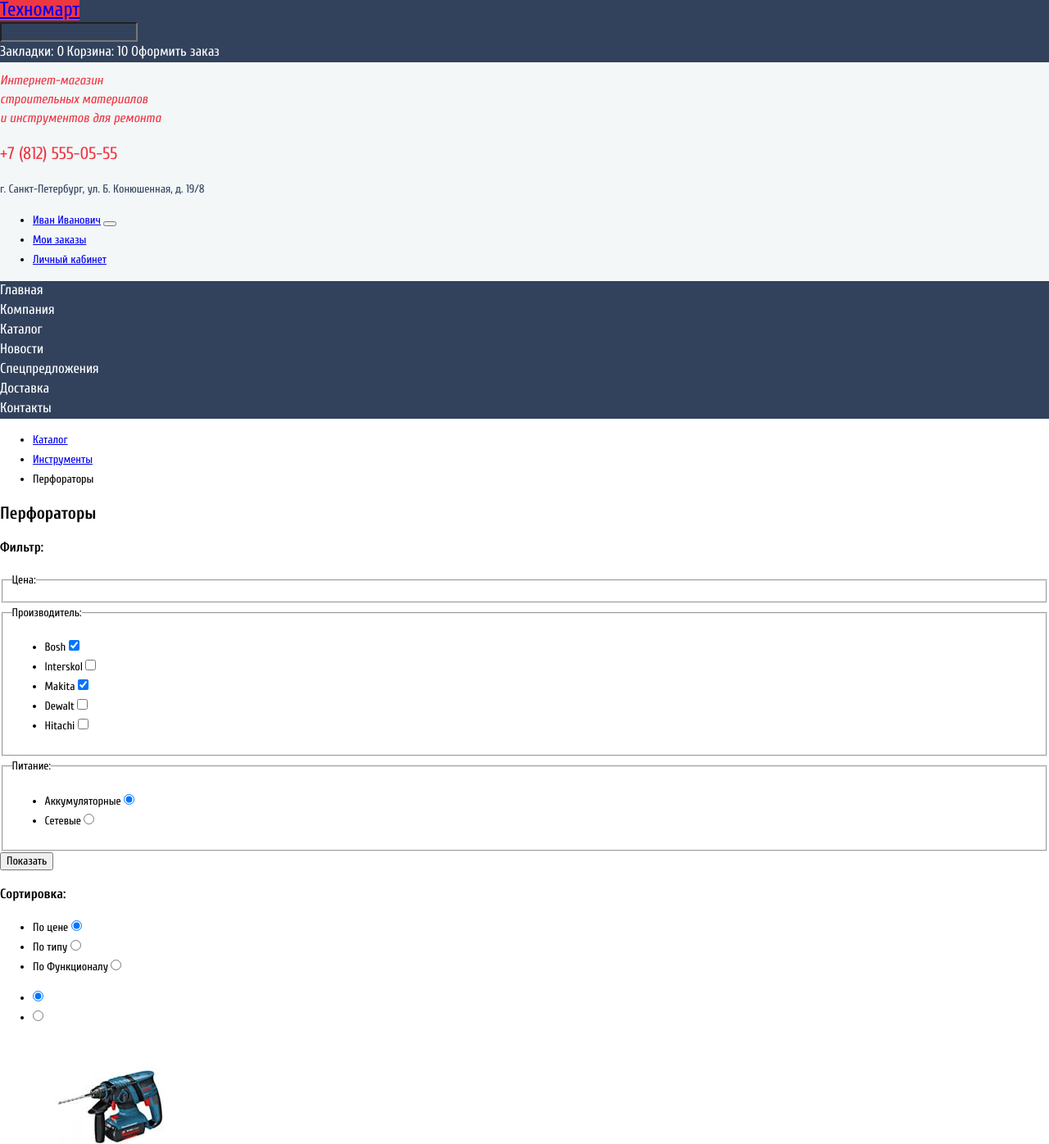
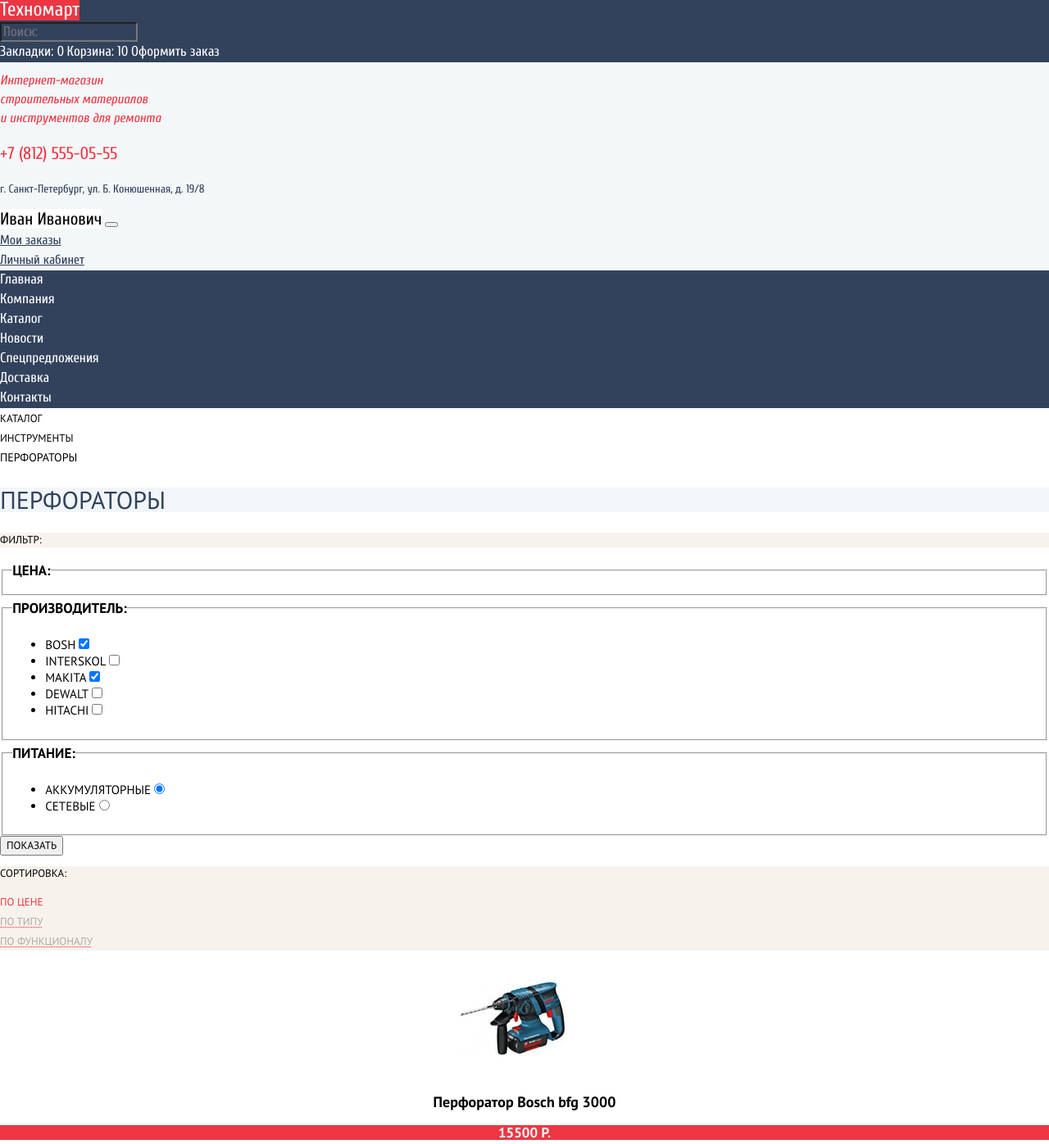
Before and after one commit to iTEvgen/technomart, a website: page source/catalog.html in a window 1280 px wide. Shown: the top 1396 px of the page at 82% size. Drawn offline with nearby package versions, Linux system fonts and the light colour scheme; files that its build step writes are made by us from their sources.

Commit message:
Файл catalog подключение нестандартных шрифтов, подключение normalize.css, заданы стили шрифтов, заданы фоны.

```diff
--- a/source/catalog.html
+++ b/source/catalog.html
@@ -15,7 +15,7 @@
         <a href="index.html" class="hadihg-nav__logo" aria-label="Переход на главную страницк интернет-магазина Техномант">Техномарт</a>
         <form class="hadihg-nav__form" action="https://echo.htmlacademy.ru" method="POST">
           <label class="visually-hidden" for="search-site-id">поис по сайту</label>
-          <input type="search" name="search-form" id="search-site-id">
+          <input type="search" name="search-form" id="search-site-id" placeholder="Поиск:">
         </form>
         <a class="hadihg-nav__item" aria-label="Переход на страницу с закладками" href="#">Закладки: <span>0</span></a>
         <a class="hadihg-nav__item" aria-label="Переход на страницу с корзиной" href="#">Корзина: <span>10</span></a>
@@ -28,17 +28,18 @@
           <p class="contacts__tell">+7 (812) 555-05-55</p>
           <p class="content__address">г. Санкт-Петербург, ул. Б. Конюшенная, д. 19/8</p>
         </div>
-        <ul class="user-nav-login__list">
-          <li class="user-nav-login__item"><a href="#" aria-label="Персональная стнаница пользователя">Иван Иванович</a>
+        <ul class="user-nav__list">
+          <li class="user-nav__item">
+            <a href="#" aria-label="Персональная стнаница пользователя">Иван Иванович</a>
             <button class="button">
               <span class="visually-hidden">Выйти из личного кабинета</span>
             </button>
           </li>
-          <li class="user-nav-login__item">
-            <a href="#" aria-label="Переход на страницу с моими заказами">Мои заказы</a>
+          <li class="user-nav-login__items">
+            <a class="user-nav-login__item" href="#" aria-label="Переход на страницу с моими заказами">Мои заказы</a>
           </li>
-          <li class="user-nav-login__item">
-            <a href="#" aria-label="Переход на страницу Личного кабинета">Личный кабинет</a>
+          <li class="user-nav-login__items">
+            <a class="user-nav-login__item" href="#" aria-label="Переход на страницу Личного кабинета">Личный кабинет</a>
           </li>
         </ul>
         <!--<ul class="user-nav__list">
@@ -86,12 +87,15 @@
           <li class="catalog-breadcrumbs__items">
             <a href="catalog.html" aria-label="Переход на страницу каталог">Каталог</a>
           </li>
-          <li class="catalog-items-breadcrumbs__items">
+          <li class="catalog-breadcrumbs__items">
             <a href="#" aria-label="Переход на страницу инструменты">Инструменты</a>
           </li>
           <li class="catalog-items-breadcrumbs__items"><a aria-label="Страница с перфоратороми">Перфораторы</a></li>
         </ul>
+        <div class="catalog-items__wrapper-heading">
           <h2 class="catalog-items__heading">Перфораторы</h2>
+        </div>
+
 
       </div>
 
@@ -101,7 +105,9 @@
 
           <h2 class="visually-hidden">Фильтр каталога</h2>
           <form class="filter-form" action="https://echo.htmlacademy.ru" method="GET">
+            <div class="filter-form__title-wrapper">
               <h3 class="filter-form__title">Фильтр:</h3>
+           </div>
             <fieldset class="filret-price">
               <legend class="filret-price__title">Цена:</legend>
             </fieldset>
@@ -155,27 +161,18 @@
             <h3 class="card__title">Сортировка:</h3>
             <ul class="card__list sorted-type">
               <li class="card__items">
-                  <label for="card-price-id">По цене</label>
-                  <input type="radio" name="sorted-type" id="card-price-id" checked>
+                <a class="card__item card__item--active" aria-label="Отсортировать по цене" href="#">По цене</a>
               </li>
               <li class="card__items">
-                  <label for="card-type-id">По типу</label>
-                  <input type="radio" name="sorted-type" id="card-type-id">
+                <a class="card__item" aria-label="Отсортировать по типу" href="#">По типу</a>
               </li>
               <li class="card__items">
-                  <label for="card-functions-id">По Функционалу</label>
-                  <input type="radio" name="sorted-type" id="card-functions-id">
+                <a class="card__item" aria-label="Отсортировать по функионалу" href="#">По Функционалу</a>
               </li>
             </ul>
             <ul class="card__list sorted-list">
-                <li class="card__items">
-                  <label for="card-top-list"><span class="visually-hidden">Отсортировать с начала списка</span></label>
-                  <input type="radio" name="sorted-list" id="card-top-list" checked>
-                </li>
-                <li class="card__items">
-                  <label for="card-end-list"><span class="visually-hidden">Отсортировать с с конца списка</span></label>
-                  <input type="radio" name="sorted-list" id="card-end-list">
-                </li>
+              <li><a href="#" aria-label="Отсортировать с с конца списка"><span class="visually-hidden">Отсортировать с с конца списка</span></a></li>
+              <li><a href="#" aria-label="Отсортировать с с конца списка"><span class="visually-hidden">Отсортировать с с конца списка</span></label></a></li>
             </ul>
           </div>
          <ul class="cards-items__list">
@@ -299,10 +296,10 @@
       </div>
 
     </div>
-    <section class="catalog-items__descittion">
+    <section class="catalog-items__description">
       <div class="wrapper">
-        <h2 class="descittion__heading">Пара слов о перфораторах</h2>
-        <p class="descittion__text">Перфоратор — универсальный строительный инструмент.
+        <h2 class="description__heading">Пара слов о перфораторах</h2>
+        <p class="description__text">Перфоратор — универсальный строительный инструмент.
           Предназначен для сверления и долбления отверстий в кирпиче, бетоне и камне. Существуют электромеханические и пневматические перфораторы.
           Современные модели могут выполнять функции дрели, шуруповерта и отбойного молотка.
           В ассортиментном ряду есть выбор &laquo;трехрежимников&raquo;: в одном устройстве будут совмещены отбойный молоток и ударная дрель.</p>
--- /dev/null
+++ b/source/sass/blocks/catalog.scss
@@ -0,0 +1,116 @@
+.catalog-items {
+  font-family: "PT Sans", Arial, sans-serif;
+  color: #000000;
+  text-transform: uppercase;
+}
+
+.catalog-items-breadcrumbs__list {
+  @include list-reset;
+}
+
+.catalog-breadcrumbs__items a{
+  font-size: 13px;
+  line-height: 18px;
+  color: #000000;
+  text-decoration: none;
+}
+
+.catalog-items__wrapper-heading {
+  background-color: #F2F6F8;
+}
+
+.catalog-items__heading {
+  font-weight: normal;
+  font-size: 30px;
+  line-height: 30px;
+  color: #32425C;
+}
+
+.filter-form {
+  font-size: 15px;
+  line-height: 20px;
+}
+
+.filter-form__title-wrapper {
+   background-color: #F7F3EC;
+ }
+
+ .filter-form__title,
+ .card__title {
+   font-size: 13px;
+   font-weight: normal;
+   line-height: 18px;
+ }
+
+legend {
+  font-size: 17px;
+  font-weight: bold;
+  line-height: 30px;
+}
+
+.filter__button,
+.cards-pagination__items button {
+  font-size: 13px;
+  line-height: 18px;
+  text-transform: uppercase;
+}
+
+.wrapper__cards {
+  background-color: #F7F3EC;
+}
+
+.card__list {
+  @include list-reset;
+}
+
+.card__item {
+  font-size: 13px;
+  line-height: 18px;
+  color: rgba(0, 0, 0, 0.3);
+  text-decoration: #EE3643 underline dotted;
+
+  &--active {
+    color: #EE3643;
+    text-decoration: none;
+  }
+}
+
+.cards-pagination__item {
+  color: #000000;
+  text-decoration: none;
+}
+
+.cards-pagination__list {
+  @include list-reset
+}
+
+.catalog-items__description {
+  background-color: #F2F6F8;
+}
+
+.modal-product__title p{
+  font-size: 30px;
+  line-height: 30px;
+  color: #000000;
+}
+
+.modal-product__button {
+  background-color: #F1F1F1;
+}
+
+.modal-product__button a {
+  font-size: 14px;
+  line-height: 18px;
+  color: #FFFFFF;
+  text-transform: uppercase;
+  text-decoration: none;
+  background-color: #EE3643;
+}
+
+.modal-product__button {
+  font-size: 14px;
+  line-height: 18px;
+  color: #000000;
+  text-transform: uppercase;
+  background-color: #FFFFFF;
+}
--- a/source/sass/blocks/headers.scss
+++ b/source/sass/blocks/headers.scss
@@ -10,7 +10,9 @@
 .hadihg-nav__logo {
   font-size: 24px;
   line-height: 24px;
+  color: #FFFFFF;
   background-color: #ee3643;
+  text-decoration: none;
 }
 
 .hadihg-nav__form input {
@@ -19,7 +21,8 @@
   background-color: #32425C;
 }
 
-.user-nav__list {
+.user-nav__list,
+.user-nav-login__list {
   @include list-reset;
 }
 
@@ -59,3 +62,10 @@
   text-decoration: none;
   background-color: #ffffff;
 }
+
+
+.user-nav-login__item {
+  font-size: 16px;
+  line-height: 18px;
+  color: #32425C;
+}
--- a/source/sass/blocks/main-page.scss
+++ b/source/sass/blocks/main-page.scss
@@ -22,31 +22,37 @@
   background-color: #EE3643;
 }
 
-.popular-products__list {
+.popular-products__list,
+.cards-items__list {
   @include list-reset;
 }
 
-.popular-products__items {
+.popular-products__items,
+.cards-items__items {
   text-align: center;
 }
 
-.popular-products__item {
+.popular-products__item,
+.cards-items__item {
   font-family: "PT Sans", Arial, sans-serif;
   text-decoration: none;
 }
 
-.popular-products-item__heading {
+.popular-products-item__heading,
+.cards-items__title {
   font-size: 18px;
   font-weight: bold;
   line-height: 20px;
   color: #000000;
+  text-transform: none;
 }
 
 .popular-products__heading > span {
   text-transform: uppercase;
 }
 
-.popular-products__item > span {
+.popular-products__item > span,
+.cards-items__item > span {
   font-size: 17px;
   line-height: 18px;
   font-weight: bold;
@@ -54,7 +60,8 @@
   text-decoration: line-through;
 }
 
-.popular-products__item > p {
+.popular-products__item > p,
+.cards-items__item > p {
   font-size: 17px;
   line-height: 18px;
   font-weight: bold;
@@ -82,9 +89,11 @@
 .services__desc,
 .description_desc,
 .description_slogon,
-.contacts__desc {
+.contacts__desc,
+.description__text {
   font-size: 13px;
   line-height: 24px;
+  text-transform: none;
 }
 
 .services__list {
--- a/source/sass/style.scss
+++ b/source/sass/style.scss
@@ -6,5 +6,6 @@
 @import "blocks/nav-site.scss";
 @import "blocks/promo.scss";
 @import "blocks/main-page.scss";
+@import "blocks/catalog.scss";
 @import "blocks/footer.scss";
 @import "blocks/modal.scss";
```
Lines whose indentation alone changed are shown as unchanged.
